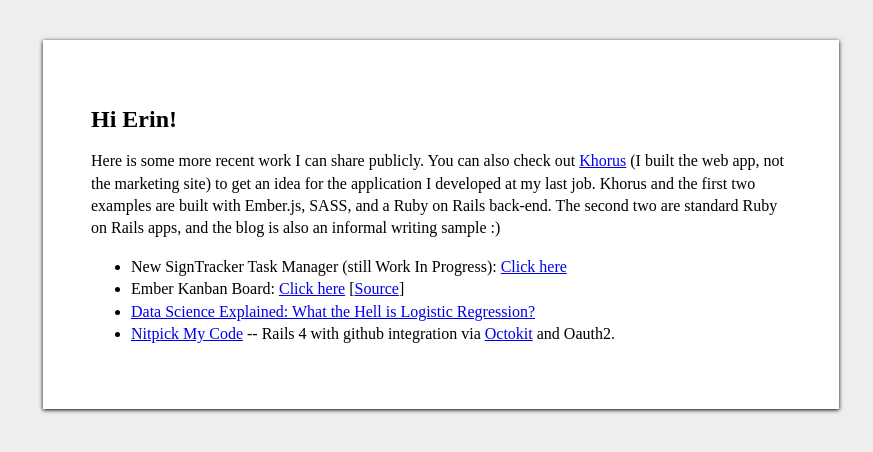
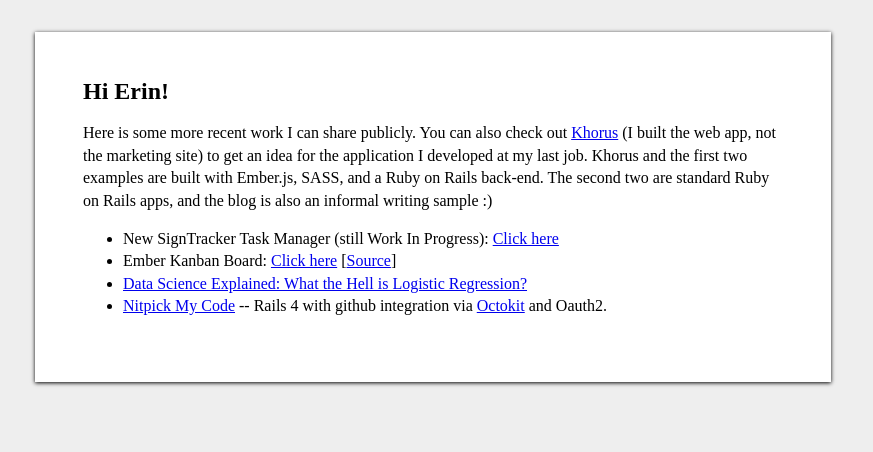
Before and after one commit to garrettlancaster/garrettlancaster.github.com, a plain HTML site: page erin.html in a window 1280 px wide. Shown: the whole page, without its empty margins (207-1080 px from the left). Drawn offline with Linux system fonts and the light colour scheme.

Commit message:
Im having too much fun styling apparently...

```diff
--- a/erin.html
+++ b/erin.html
@@ -1,11 +1,17 @@
 <html>
   <style>
     body {
+      height: 100%;
       width: 100%;
+      margin: 0;
       display: flex;
-      justify-content: center;
+      -webkit-display: flex;
+      flex-direction: column;
+      -webkit-flex-direction: column;
+      justify-content: flex-start;
+      -webkit-justify-content: flex-start;
       line-height: 1.4em;
-      align-items: flex-start;
+      align-items: center;
       background: #EEEEEE;
     }
     #main {
@@ -14,6 +20,19 @@
       padding: 3em;
       box-shadow: 0px 1px 4px 0;
       margin-top: 2em;
+      -webkit-transition: 0.4s all;
+      transition: 0.4s all;
+    }
+
+    h2 {
+      margin-top: 0;
+    }
+
+    @media (max-width: 800px) {
+      #main {
+        flex-grow: 1;
+        margin-top: 0;
+      }
     }
   </style>
 
```
